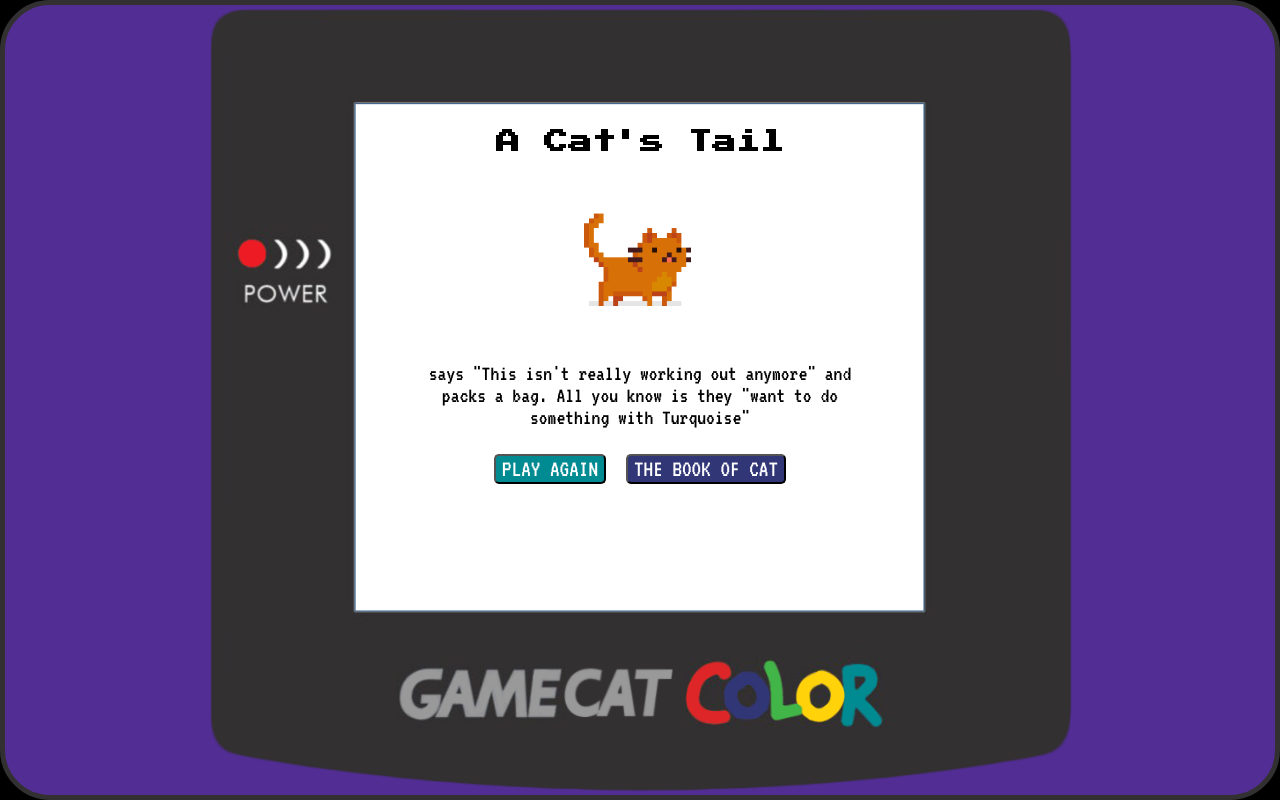
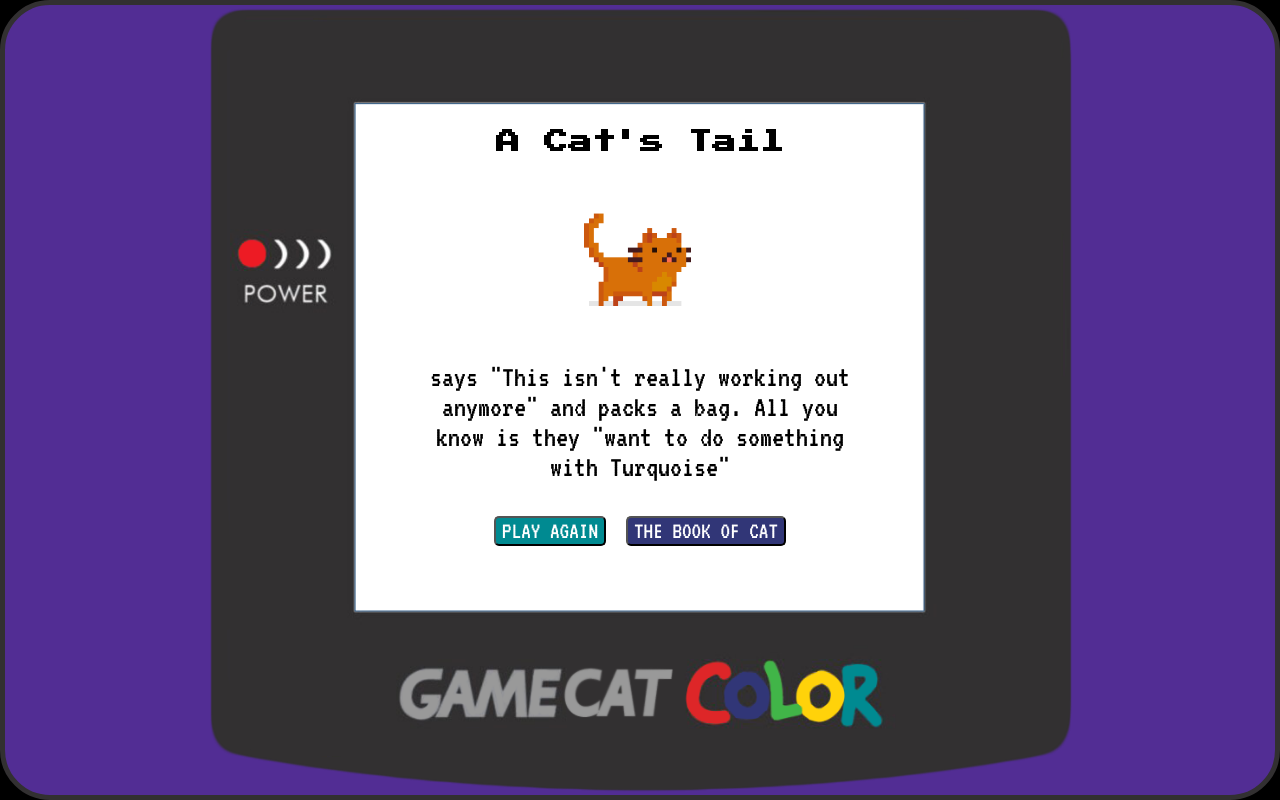
Before and after one commit to qrispi/a-cats-tail, a React (Create React App) app: page /story/finale in a window 1280 px wide. Built offline with nearby package versions, Linux system fonts and the light colour scheme.

Commit message:
Fix error where clicking on the book after finishing the game takes you to the wrong page

```diff
--- a/src/components/Book/Book.js
+++ b/src/components/Book/Book.js
@@ -11,6 +11,14 @@ function Book() {
   const savedFacts = useSelector((state) => state.book.facts);
   const [fact, setFact] = useState("");
   const dispatch = useDispatch();
+
+  const checkPath = () => {
+    return (dayNum === 6) ?
+      "/story/finale"
+    :
+    `/story/${dayNum + 1}/choices`
+  }
+
   const getFact = async () => {
     try {
       const response = await fetch("https://meowfacts.herokuapp.com/");
@@ -20,6 +28,7 @@ function Book() {
       console.log(error);
     }
   };
+
   useEffect(() => {
     getFact();
   }, []);
@@ -28,7 +37,7 @@ function Book() {
     <>
       <Route exact path="/book">
         <p className="fact-text">{fact}</p>
-        <NavLink to={`/story/${dayNum + 1}/choices`}>
+        <NavLink to={checkPath}>
           <button
             className="blue-button">
             BACK
--- a/src/components/Finale/Finale.css
+++ b/src/components/Finale/Finale.css
@@ -11,7 +11,7 @@ img {
 }
 
 .finale-text {
-  font-size: 22px;
+  font-size: 30px;
 }
 
 button {
--- a/src/components/Finale/Finale.js
+++ b/src/components/Finale/Finale.js
@@ -36,7 +36,6 @@ function Finale() {
     <div className="finale-type-container">
       <img src={getCatPath()} alt="Cat final form" />
       <p className="finale-text">{getFinaleType()}</p>
-
       <NavLink to="/story/">
         <button
           className="blue-button"
```
